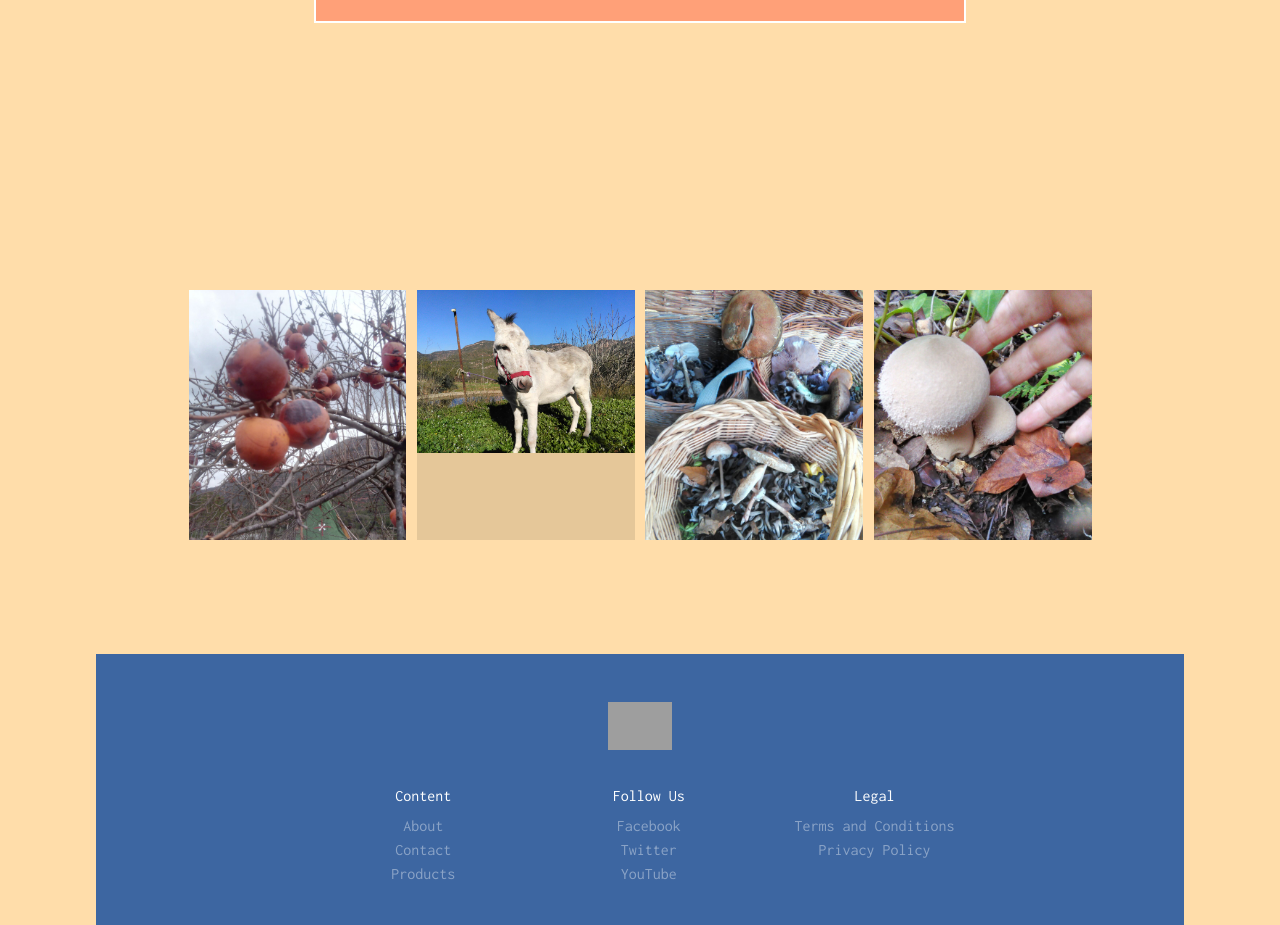
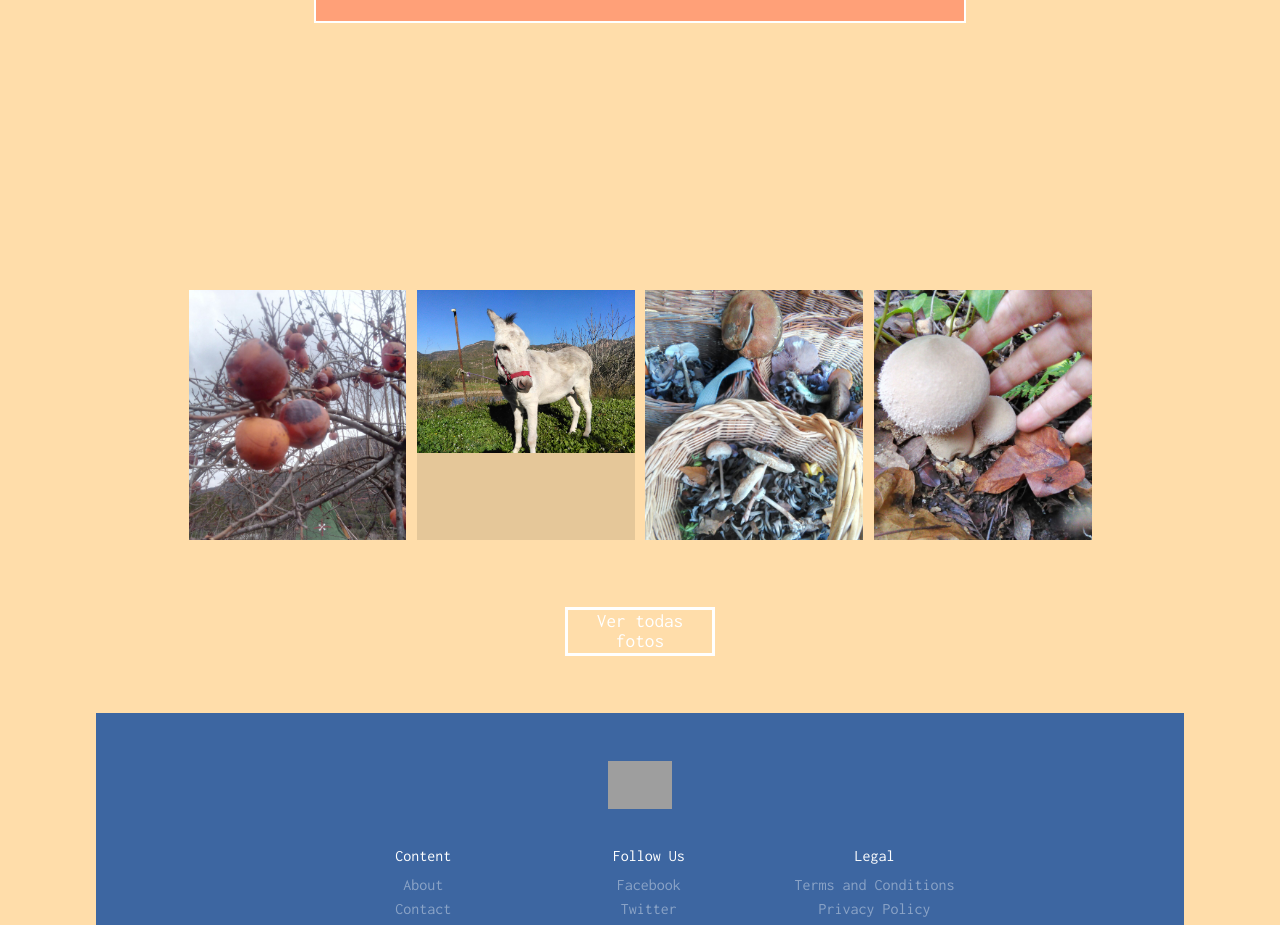
Before and after one commit to Dmitry16/rodyk-concert, a React app: page / in a window 1280 px wide. Shown: the part 1780-2705 px from the top of the page. Built offline with nearby package versions, Linux system fonts and the light colour scheme; grey boxes are pictures that could not be loaded.

Commit message:
managing state

```diff
--- a/App.js
+++ b/App.js
@@ -39,17 +39,34 @@ require ('./production/css/newstyle.css');
 class App extends React.Component {
   constructor() {
     super();
+		this.state = {
+			components : [
+				<HeaderLarge key="1" />,
+				<SliderTop key="2" />,
+				<Manifesto key="3" />,
+				<CTA key="4" />,
+				<Slider allPics={this.showAllPics.bind(this)} images={imgsObj.imgs} key="5" />,
+				<Footer key="6" />
+			]
+		}
   }
 
+	showAllPics(allPics) {
+		this.setState({components:[
+				<HeaderLarge key="1" />,
+				<Footer key="6" />
+		]})
+	}
+
   render() {
+
+		// let components = this.state.components.map((component, id)=>{
+		// 	return component;
+		// });
+
     return (
 			<div>
-				<HeaderLarge />
-				<SliderTop />
-				<Manifesto />
-				<CTA />
-				<Slider images={imgsObj.imgs} />
-				<Footer />
+				{this.state.components}
 			</div>
     )
   }
--- a/components/slider_component.js
+++ b/components/slider_component.js
@@ -5,12 +5,18 @@ import ReactDOM from 'react-dom';
 class Slider extends React.Component {
   constructor(props) {
     super(props);
+    this.state = {allPics: this.props.allPics}
+  }
+  showAllPics() {
+    this.setState({allPics:true},function(){
+      this.props.allPics(this.state.allPics);
+    });
+  }
 
-  }
   render() {
     return (
 
-	    <div id="wrapper-fotos" class="icons-wrapper fotos">
+	    <div id="wrapper-fotos" className="icons-wrapper album-fotos">
         <div className="icons-wrapper fotos">
           {this.props.images.map(function (img,index) {
             return (
@@ -20,6 +26,9 @@ class Slider extends React.Component {
             )
           })}
         </div>
+        <section className="button-more-section">
+          <button className="button-more" onClick={this.showAllPics.bind(this)}>Ver todas fotos</button>
+        </section>
       </div>
     )
   }
--- a/production/css/newstyle.css
+++ b/production/css/newstyle.css
@@ -2,16 +2,16 @@ body {
   background: #fda !important;
 }
 header {
-margin: 5% 0;
-padding: 2% 0;
-background: #aee8a7;
+  margin: 5% 0;
+  padding: 2% 0;
+  background: #aee8a7;
 }
 h1.site-title {
   width: 100%;
   text-align: center;
   padding: 0;
 }
-.icon, .header-logo-title {
+.icon, .header-logo-title, .icons-wrapper.album-fotos {
   display: flex;
   flex-direction: column;
   justify-content: center;
```
